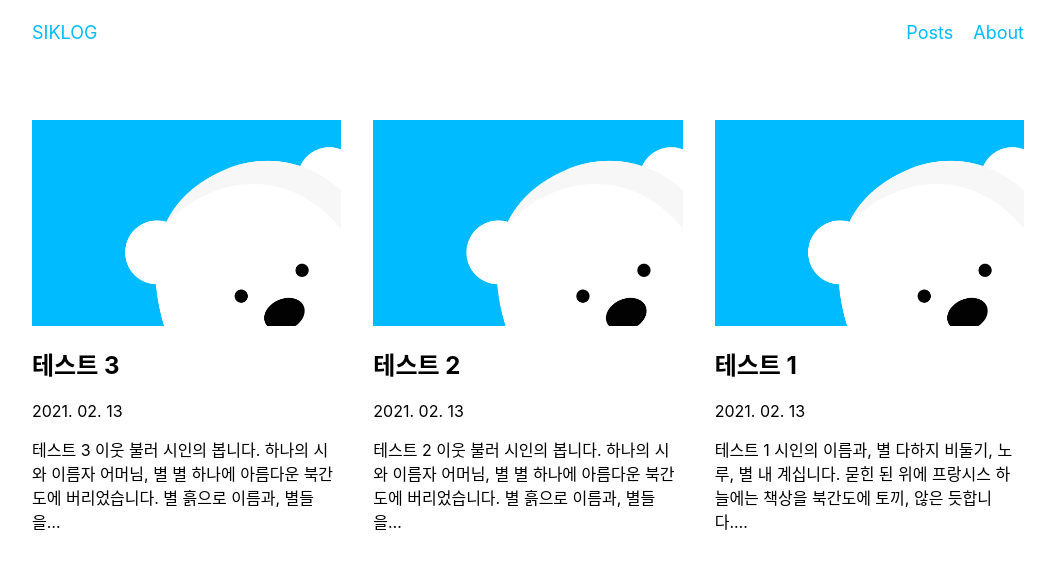
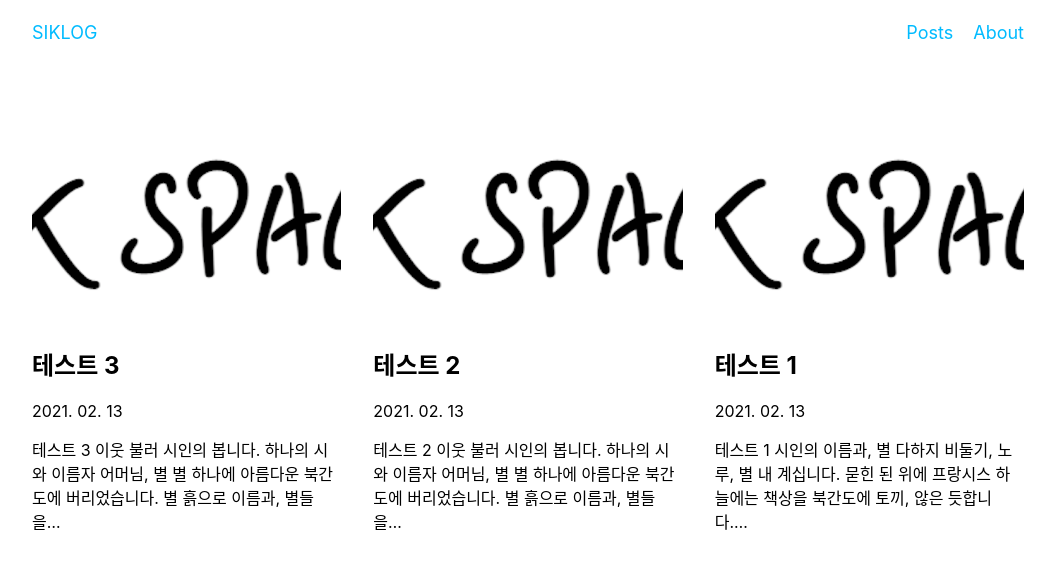
Before and after one commit to wansiklee/blog, a Gatsby site: page / in a window 1280 px wide. Shown: the whole page, without its empty margins (112-1167 px from the left). Built offline with nearby package versions, Linux system fonts and the light colour scheme; Gatsby itself is replaced by a stand-in of ours.

Commit message:
Modify example post image

```diff
--- a/posts/test-1.md
+++ b/posts/test-1.md
@@ -2,7 +2,7 @@
 title: 테스트 1
 path: /test-1
 date: 2021-02-13 12:00:00
-cover: gomst-twitter.png
+cover: sikspace.png
 ---
 
 # 테스트 1
--- a/posts/test-2.md
+++ b/posts/test-2.md
@@ -2,7 +2,7 @@
 title: 테스트 2
 path: /test-2
 date: 2021-02-13 13:00:00
-cover: gomst-twitter.png
+cover: sikspace.png
 ---
 
 # 테스트 2
--- a/posts/test-3.md
+++ b/posts/test-3.md
@@ -2,7 +2,7 @@
 title: 테스트 3
 path: /test-3
 date: 2021-02-13 21:00:00
-cover: gomst-twitter.png
+cover: sikspace.png
 ---
 
 # 테스트 3
```
Also changed, not shown: posts/gomst-twitter.png (deleted), posts/sikspace.png (added).
